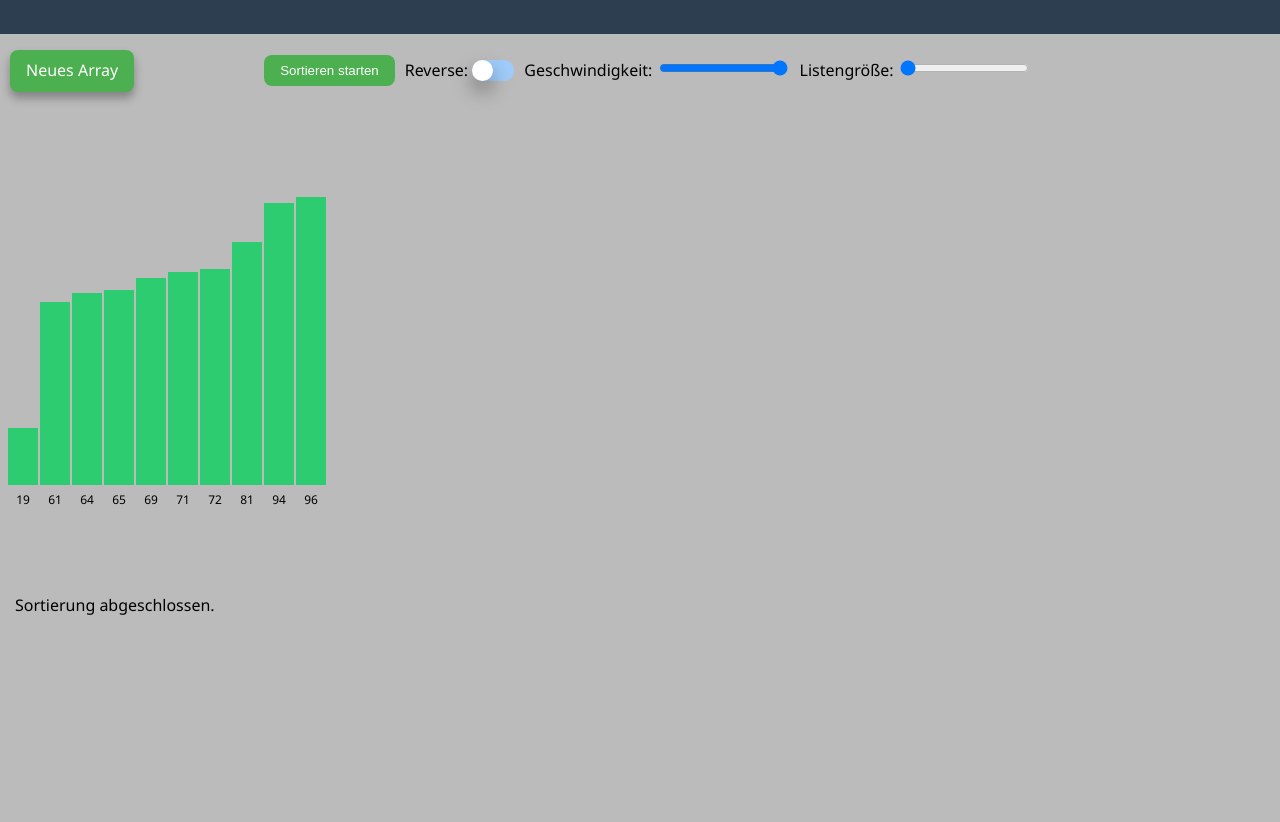
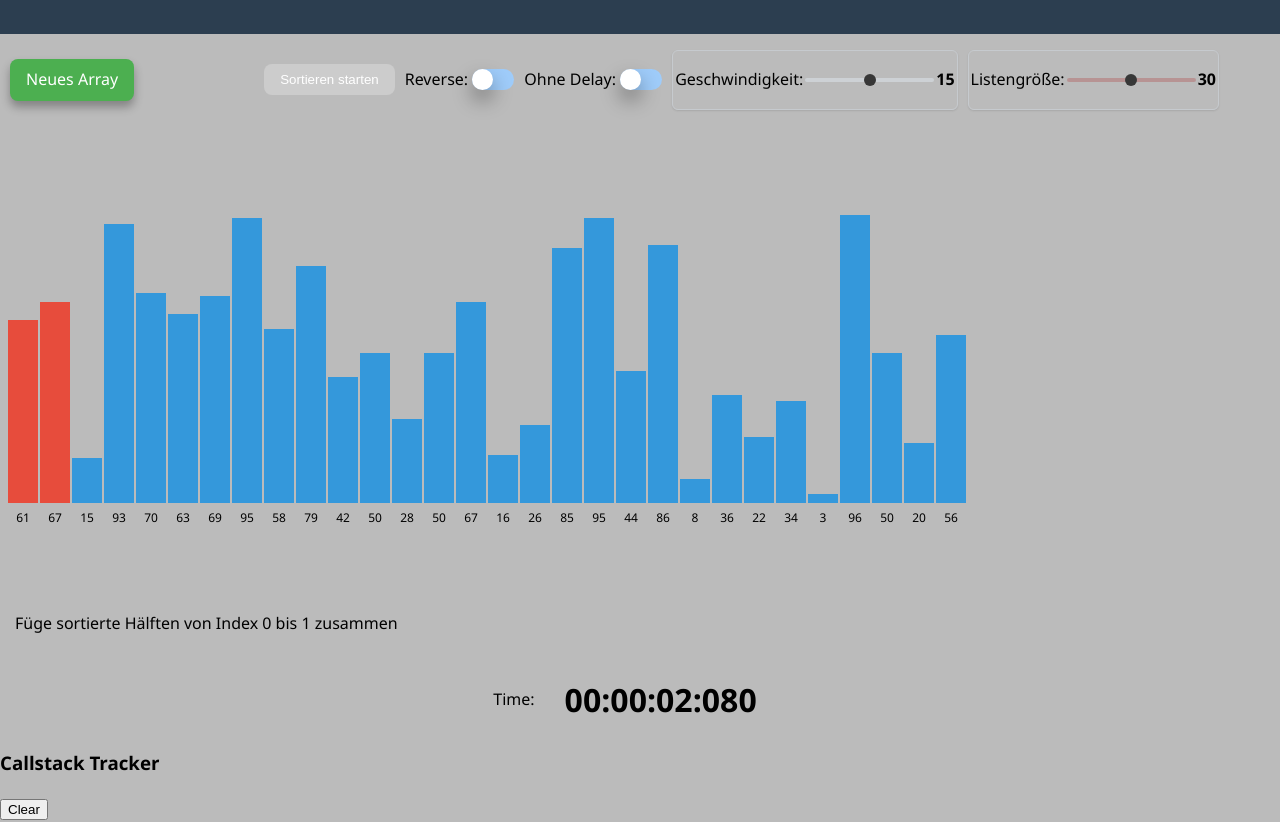
Before and after one commit to NamakiXVI/MergeSortWebsite, a plain HTML site: page index.html in a window 1280 px wide. Both pictures are taken after a click on the button "Sortieren starten". Shown: the part 92-914 px from the top of the page. Before the commit the page ends 800 px from the top, so only its background shows below. Drawn offline with Linux system fonts and the light colour scheme.

Commit message:
update a little

```diff
--- a/index.html
+++ b/index.html
@@ -32,13 +32,9 @@
                     <input value="1" name="sub-circle" type="radio" id="sub3" class="hidden-sub-trigger">
                     <label for="sub3">sortiert > </label>
                   </button>
-                  <button class="sub-circle">
+                  <button id="duplicated-array" class="sub-circle">
                     <input value="1" name="sub-circle" type="radio" id="sub4" class="hidden-sub-trigger">
-                    <label for="sub4"></label>
-                  </button>
-                  <button class="sub-circle">
-                    <input value="1" name="sub-circle" type="radio" id="sub5" class="hidden-sub-trigger">
-                    <label for="sub5"></label>
+                    <label for="sub4">duplikaten</label>
                   </button>
                  </div>
               </div>
@@ -48,19 +44,33 @@
             <div>
                 <label for="checkbox">Reverse:</label>
                 <label class="switch">
-                    <input type="checkbox" id="checkbox" value="0" onClick="get(this)">
+                    <input type="checkbox" id="reverseCheckbox" value="0">
                     <span class="slider"></span>
                   </label>
             </div>
 
             <div>
-                <label for="speed">Geschwindigkeit:</label>
-                <input type="range" id="speed" min="1" max="20" value="30">
+                <label for="checkbox">Ohne Delay:</label>
+                <label class="switch">
+                    <input type="checkbox" id="noDelayCheckbox" value="0">
+                    <span class="slider"></span>
+                  </label>
             </div>
 
             <div>
-                <label for="speed">Listengröße:</label>
-                <input type="range" id="value" min="10" max="50" value="10">
+              <div class="PB-range-slider-div">
+                  <label for="speed">Geschwindigkeit: </label>
+                  <input type="range" min="0" max="30" value="15" class="PB-range-slider" id="speed">
+                  <p class="PB-range-slidervalue" id="speedValue">15</p>
+                </div>
+            </div>
+
+            <div>
+              <div class="PB-range-slider-div">
+                <label for="Value">Listengröße: </label>
+                <input type="range" min="10" max="50" value="30" class="PB-range-slider" id="listSpeed">
+                <p class="PB-range-slidervalue" id="listValue">30</p>
+              </div>
             </div>
         </div>
 
@@ -69,6 +79,15 @@
         <div class="explanation" id="explanation">
             Starten sie erstmal.
         </div>
+        <div class="timer" id="divTimer">
+          <p>Time:</p>
+          <h1 id="timerText" class="timerText">00:000</h1>
+        </div>
     </div>
+    <div id="callstack-container">
+      <h3>Callstack Tracker</h3>
+      <div id="callstack-entries"></div>
+      <button id="clear-button">Clear</button>
+  </div>
 </body>
 </html>
--- a/mergesort.css
+++ b/mergesort.css
@@ -14,6 +14,12 @@ text-align: center;
 margin-bottom: 1rem;
 }
 
+.timer{
+  display: flex;
+  align-items: center;
+  justify-content: center;
+}
+
 .container {
   display: flex;
   flex-direction: column;
@@ -27,6 +33,7 @@ margin-bottom: 1rem;
   align-items: center;
   margin-right: 10px;
   margin-left: 10px;
+  max-height: 60px;
 }
 
 .buttons {
@@ -136,15 +143,6 @@ margin-bottom: 1rem;
 }
 
 .wrapper {
-  /*
-  --black: #000000;
-  --ch-black: #141414;
-  --eer-black: #1b1b1b;
-  --night-rider: #2e2e2e;
-  --white: #ffffff;
-  --af-white: #f3f3f3;
-  --ch-white: #e1e1e1;
-  */
   height: 0%;
   display: flex;
   margin-right: 5rem;
@@ -218,7 +216,7 @@ footer .demo a {
   z-index: 0;
   position: absolute;
   height: 35px;
-  width: 60px;
+  width: 80px;
   overflow: hidden;
   border-radius: 8px;
   transition: 0.3s;
@@ -231,14 +229,12 @@ footer .demo a {
 }
 
 .sub-circle:hover{
-  height: 35px;
-  width: 70px;
+  width: 90px;
 }
 
 .sub-circle label {
   display: block;
   color: rgb(0, 0, 0);
-  width: 100%;
   height: 100%;
   line-height: 40px;
   transition: .5s;
@@ -291,43 +287,83 @@ footer .demo a {
 }
 
 .hidden-trigger:checked ~ .subs button:nth-of-type(2) {
-  transform: translate(75px, -75px) scale(1);
+  transform: translate(75px, -40px) scale(1);
   opacity: 1;
   transition: 0.2s;
 }
 
 .hidden-trigger:checked ~ .subs button:nth-of-type(3) {
-  transform: translate(100px, 0px) scale(1);
+  transform: translate(75px, 40px) scale(1);
   opacity: 1;
   transition: 0.3s;
 }
 
 .hidden-trigger:checked ~ .subs button:nth-of-type(4) {
-  transform: translate(75px, 75px) scale(1);
+  transform: translate(0px, 100px) scale(1);
   opacity: 1;
   transition: 0.4s;
 }
 
-.hidden-trigger:checked ~ .subs button:nth-of-type(5) {
-  transform: translate(0px, 100px) scale(1);
-  opacity: 1;
-  transition: 0.5s;
+.PB-range-slider {
+  -webkit-appearance: none;
+  width: 100%;
+  height: 4px;
+  border-radius: 8px;
+  background: #D5DBE1;
+  outline: none;
+  opacity: 0.7;
+  -webkit-transition: .2s;
+  transition: opacity .2s;
 }
 
-.hidden-trigger:checked ~ .subs button:nth-of-type(6) {
-  transform: translate(-75px, 75px) scale(1);
-  opacity: 1;
-  transition: 0.6s;
+.PB-range-slider:disabled{
+  background: rgba(168, 0, 0, 0.3);
 }
 
-.hidden-trigger:checked ~ .subs button:nth-of-type(7) {
-  transform: translate(-100px, 0px) scale(1);
-  opacity: 1;
-  transition: 0.7s;
+.PB-range-slider::-webkit-slider-thumb {
+  -webkit-appearance: none;
+  appearance: none;
+  width: 12px;
+  height: 12px;
+  border-radius: 50%;
+  background-color: #000000;
+  cursor: pointer;
+  transition: 0.3s ease-in-out;
 }
 
-.hidden-trigger:checked ~ .subs button:nth-of-type(8) {
-  transform: translate(-75px, -75px) scale(1);
-  opacity: 1;
-  transition: 0.8s;
+.PB-range-slider::-webkit-slider-thumb:disabled
+{
+  background-color: #777777;
 }
+
+.PB-range-slider::-webkit-slider-thumb:hover {
+  box-shadow: 0px 0px 0px 8px rgba(0, 0, 0, 0.16);
+  transition: 0.3s ease-in-out;
+}
+
+.PB-range-slider::-moz-range-thumb {
+  width: 15px;
+  height: 15px;
+  border-radius: 50%;
+  background-color: #000000;
+  cursor: pointer;
+}
+
+.PB-range-slider-div {
+  display: flex;
+  align-items: center;
+  justify-content: center;
+  padding: 0 2px;
+  border-radius: 6px;
+  border: 1px solid #C6CACE;
+  box-shadow: 0px 1px 2px 0px #1F1E241F;
+}
+
+.PB-range-slidervalue {
+  font-weight: 600;
+}
+
+.timerText{
+  padding: 0 15px;
+  margin: 0 15px;
+}
--- a/script.js
+++ b/script.js
@@ -1,27 +1,57 @@
 document.addEventListener('DOMContentLoaded', function()
 {
+    //Alle Elemente von der Website (nicht alle nur die die eine funktion haben sollten)
     const visualization = document.getElementById('visualization');
+    const arrayBtn = document.getElementById('toogle');
+
     const generateBtn = document.getElementById('generate-btn');
     const sortedBtn = document.getElementById('sorted-array');
     const sortedBtnReversed = document.getElementById('sorted-array-reversed');
     const sortBtn = document.getElementById('sort-btn');
+    const duplicateBtn = document.getElementById("duplicated-array");
+
     const speedControl = document.getElementById('speed');
-    const numArray = document.getElementById('value');
+    const speedValue = document.getElementById("speedValue");
+    const numArray = document.getElementById('listSpeed');
+    const numArrayValue = document.getElementById('listValue');
+
     const explanation = document.getElementById('explanation');
-    const onCheck = document.getElementById("checkbox");
+    const onCheck = document.getElementById("reverseCheckbox");
+    const onDelay = document.getElementById("noDelayCheckbox");
 
     let array = [];
     let delay = 500;
-    let arrayAmount = 25;
     const maxValue = 100;
+
+    let startTime;
+    let elapsedTime = 0;
+    let timerInterval;
+    const timer = document.getElementById('timerText');
 
     onCheck.addEventListener('change', function()
     {
-        // Wert der Checkbox basierend auf dem Zustand (checked) ändern
-        if (this.checked) {
-          this.value = "1"; // Wert, wenn Checkbox aktiviert ist
-        } else {
-          this.value = "0"; // Wert, wenn Checkbox deaktiviert ist
+        if (this.checked)
+        {
+          this.value = "1";
+        } else
+        {
+          this.value = "0";
+        }
+    });
+
+    onDelay.addEventListener('change', function()
+    {
+        if (this.checked)
+        {
+          this.value = "1";
+          speedControl.disabled = true;
+          delay = 0;
+
+        } else
+        {
+          this.value = "0";
+          speedControl.disabled = false;
+          delay = 1050 - (speedControl.value * 50);
         }
     });
 
@@ -29,17 +59,31 @@ document.addEventListener('DOMContentLoaded', function()
     generateArray();
 
     // Event listeners
-    generateBtn.addEventListener('click', generateArray);
-    sortedBtn.addEventListener('click', generateSortedArray)
-    sortedBtnReversed.addEventListener('click', generateSortedArrayReversed)
+    //Event listeners für die Array Generation Buttons
+    generateBtn.addEventListener('click', generateArray); //zufällig generierte
+    sortedBtn.addEventListener('click', generateSortedArray); //sortiert generiert (von klein zu groß)
+    sortedBtnReversed.addEventListener('click', generateSortedArrayReversed); //sortiert generiert (von groß zu klein)
     sortBtn.addEventListener('click', startMergeSort);
+//    duplicateBtn.addEventListener('click', generateDuplicateArray);
+
+    numArray.addEventListener('input', generateArray);
     speedControl.addEventListener('input', updateSpeed);
-    numArray.addEventListener('input', generateArray);
 
 
     function updateSpeed()
     {
         delay = 1050 - (speedControl.value * 50);
+        updateSpeedValue(speedControl.value);
+    }
+
+    function updateSpeedValue()
+    {
+        speedValue.textContent = ` ${speedControl.value}`;
+    }
+
+    function updateValueValue()
+    {
+        numArrayValue.textContent = ` ${numArray.value}`;
     }
 
     function generateArray()
@@ -50,62 +94,73 @@ document.addEventListener('DOMContentLoaded', function()
 
         for (let i = 0; i < numArray.value; i++)
         {
-            array.push(Math.floor(Math.random() * (maxValue - 5 + 1)) + 5);
+            array.push(Math.floor(Math.random() * maxValue));
         }
 
-
+        updateValueValue();
         renderBars(array);
     }
 
     function generateSortedArray()
     {
+        // Zufälliges Array erstellen
         array = [];
-        visualization.innerHTML = '';
-        explanation.innerHTML = 'Starten sie erstmal.';
-
-        for (let i = 0; i < numArray.value; i++)
-        {
-            array[i] = i;
+        for (let i = 0; i < numArray.value; i++) {
+            array.push(Math.floor(Math.random() * maxValue));
         }
 
-        renderBars(array);
+        // Sortieren nach Richtung
+        renderBars(array.sort((a, b) => a - b));
     }
 
     function generateSortedArrayReversed()
     {
         array = [];
-        visualization.innerHTML = '';
-        explanation.innerHTML = 'Starten sie erstmal.';
-
-        for (let i = 0; i < numArray.value; i++)
-        {
-            array[i] = numArray.value - i - 1;
+        for (let i = 0; i < numArray.value; i++) {
+            array.push(Math.floor(Math.random() * maxValue));
         }
 
-        renderBars(array);
+        renderBars(array.sort((a, b) => b - a));
     }
 
     function renderBars(arr, left = null, right = null, merged = false)
     {
+        // Leere die Anzeige zuerst
+        let visualization = document.getElementById('visualization');
         visualization.innerHTML = '';
-        const maxHeight = Math.max(...arr);
 
-        arr.forEach((value, index) => {
-            const bar = document.createElement('div');
+        // Gehe jedes Element im Array durch
+        for (let i = 0; i < arr.length; i++) {
+            var value = arr[i];
+
+            // Erstelle einen Balken
+            let bar = document.createElement('div');
             bar.className = 'bar';
-            bar.style.height = `${(value / maxValue) * 100}%`;
 
-            const label = document.createElement('div');
-            label.className = 'bar-label';
-            label.textContent = value;
-            bar.appendChild(label);
+            // Berechne die Höhe
+            let heightPercent = (value / maxValue) * 100;
+            bar.style.height = heightPercent + '%';
 
-            if (left !== null && index >= left && index <= right) {
-                bar.classList.add(merged ? 'sorted' : 'highlight');
+            // Füge die Zahl hinzu
+            let number = document.createElement('div');
+            number.className = 'bar-label';
+            number.textContent = value;
+            bar.appendChild(number);
+
+            // Überprüfe ob der Balken markiert werden soll
+            if (left !== null && right !== null) {
+                if (i >= left && i <= right) {
+                    if (merged === true) {
+                        bar.classList.add('sorted');
+                    } else {
+                        bar.classList.add('highlight');
+                    }
+                }
             }
 
+            // Füge den Balken hinzu
             visualization.appendChild(bar);
-        });
+        }
     }
 
     async function startMergeSort()
@@ -113,6 +168,11 @@ document.addEventListener('DOMContentLoaded', function()
         sortBtn.disabled = true;
         onCheck.disabled = false;
         generateBtn.disabled = true;
+        numArray.disabled = true;
+        arrayBtn.disabled = true;
+
+        resetStopwatch();
+        startStopwatch();
 
         switch (onCheck.value)
         {
@@ -120,17 +180,19 @@ document.addEventListener('DOMContentLoaded', function()
                 await mergeSort(array, 0, array.length - 1);
                 break;
             case "1":
-                console.log("case 1");
                 await mergeSortReversed(array, 0, array.length - 1);
                 break;
             default:
                 console.log("default");
         }
 
+        stopStopwatch();
         explanation.innerHTML = 'Sortierung abgeschlossen.';
         sortBtn.disabled = false;
         generateBtn.disabled = false;
         onCheck.disabled = false;
+        numArray.disabled = false;
+        arrayBtn.disabled = false;
     }
 
     async function mergeSort(arr, left, right)
@@ -141,7 +203,7 @@ document.addEventListener('DOMContentLoaded', function()
 
         explanation.innerHTML = `Teile Array von Index ${left} bis ${right} in zwei Hälften (Mitte bei ${mid})`;
         renderBars(arr, left, right);
-//        await sleep(delay);
+        await sleep(delay);
 
         await mergeSort(arr, left, mid);
         await mergeSort(arr, mid + 1, right);
@@ -150,7 +212,7 @@ document.addEventListener('DOMContentLoaded', function()
         await merge(arr, left, mid, right);
 
         renderBars(arr, left, right, true);
-//        await sleep(delay);
+        await sleep(delay);
     }
 
     async function merge(arr, left, mid, right)
@@ -177,7 +239,7 @@ document.addEventListener('DOMContentLoaded', function()
         {
             arr[left + k] = temp[k];
             renderBars(arr, left, left + k);
-//            await sleep(delay/2);
+            await sleep(delay/2);
         }
     }
 
@@ -201,7 +263,8 @@ async function mergeSortReversed(arr, left, right) {
         await sleep(delay);
     }
 
-async function mergeReversed(arr, left, mid, right) {
+    async function mergeReversed(arr, left, mid, right)
+    {
         let i = left;
         let j = mid + 1;
         let temp = [];
@@ -230,4 +293,41 @@ async function mergeReversed(arr, left, mid, right) {
     {
         return new Promise(resolve => setTimeout(resolve, ms));
     }
+
+    function formatTime(time)
+    {
+        // Formatierung in Stunden:Minuten:Sekunden:Millisekunden
+        const hours = Math.floor(time / 3600000);
+        const minutes = Math.floor((time % 3600000) / 60000);
+        const seconds = Math.floor((time % 60000) / 1000);
+        const milliseconds = Math.floor(time % 1000 / 10);
+
+        return `${String(hours).padStart(2, '0')}:${String(minutes).padStart(2, '0')}:${String(seconds).padStart(2, '0')}:${String(milliseconds).padStart(3, '0')}`;
+    }
+
+    function startStopwatch()
+    {
+        if (!timerInterval)
+        {
+            startTime = Date.now() - elapsedTime;
+            timerInterval = setInterval(() => {
+                elapsedTime = Date.now() - startTime;
+                timer.innerHTML = formatTime(elapsedTime);
+            }, 10);
+        }
+    }
+
+    function stopStopwatch()
+    {
+        clearInterval(timerInterval);
+        timerInterval = null;
+    }
+
+    function resetStopwatch()
+    {
+        clearInterval(timerInterval);
+        timerInterval = null;
+        elapsedTime = 0;
+        timer.textContent = '00:000';
+    }
 });
```
Lines whose indentation alone changed are shown as unchanged.
